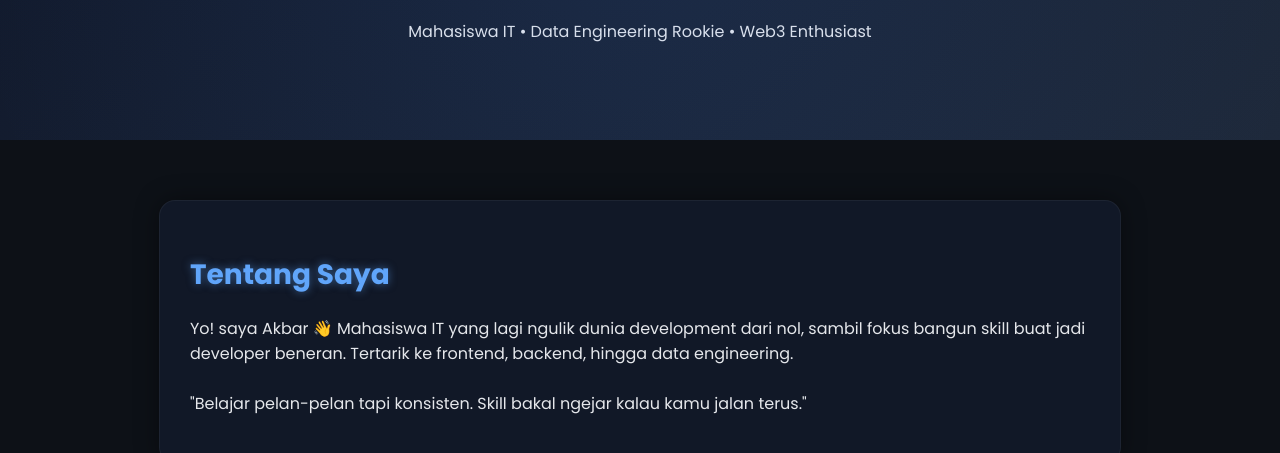
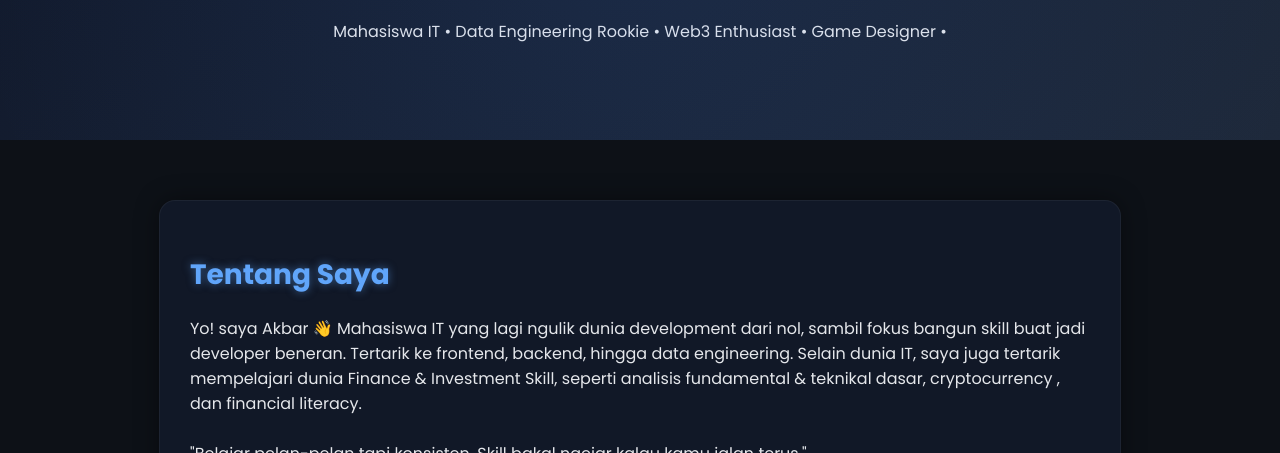
Before and after one commit to muhammad-akbar-space/muhammad-akbar-space.github.io, a plain HTML site: page index.html in a window 1280 px wide. Shown: the part 347-800 px from the top of the page. Drawn offline with Linux system fonts and the light colour scheme.

Commit message:
Update index.html

```diff
--- a/index.html
+++ b/index.html
@@ -13,15 +13,15 @@
 <div class="overlay"></div>
 <img src="windah.jpg" class="profile" alt="Foto Profil">
 <h1>Muhammad Akbar Firnanda</h1>
-<p>Mahasiswa IT • Data Engineering Rookie • Web3 Enthusiast</p>
+<p>Mahasiswa IT • Data Engineering Rookie • Web3 Enthusiast • Game Designer • </p>
 </header>
 
 
 <section class="about section">
 <h2>Tentang Saya</h2>
-<p>Yo! saya Akbar 👋 Mahasiswa IT yang lagi ngulik dunia development dari nol,
-sambil fokus bangun skill buat jadi developer beneran.
-Tertarik ke frontend, backend, hingga data engineering.
+<p>Yo! saya Akbar 👋 Mahasiswa IT yang lagi ngulik dunia development dari nol, sambil fokus bangun skill buat jadi developer beneran. Tertarik ke frontend, backend, hingga data engineering.
+
+Selain dunia IT, saya juga tertarik mempelajari dunia Finance & Investment Skill, seperti analisis fundamental & teknikal dasar, cryptocurrency , dan financial literacy.
 <br><br>
 "Belajar pelan-pelan tapi konsisten. Skill bakal ngejar kalau kamu jalan terus."
 </p>
```
